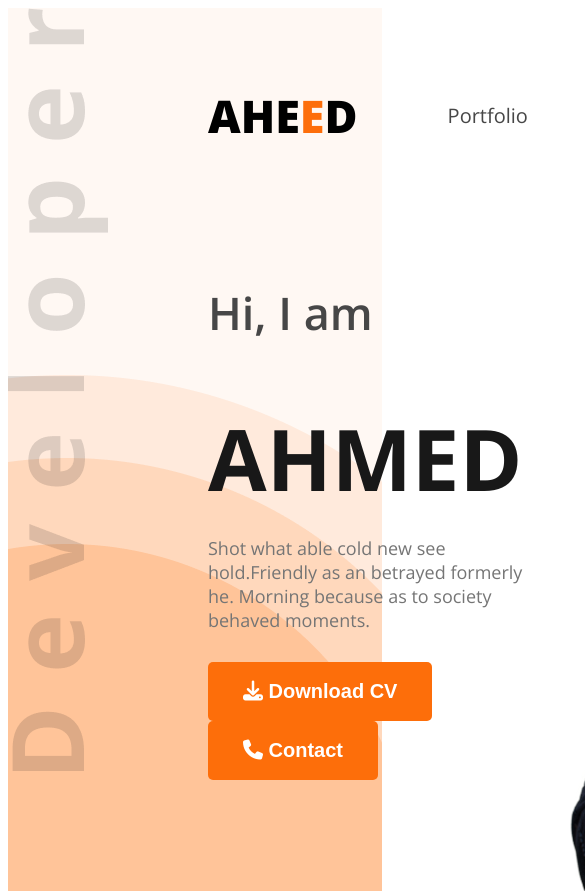
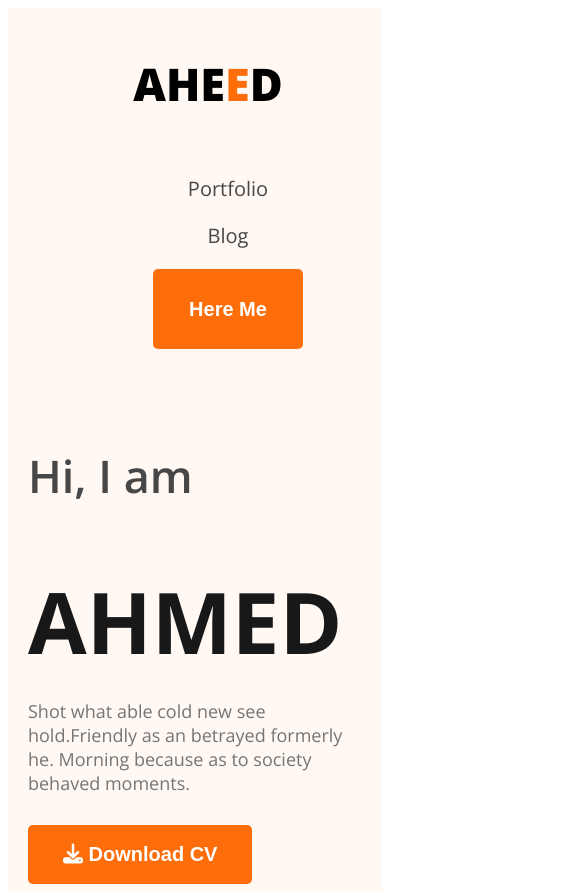
Before and after one commit to julfikar-2005/First-Project, a plain HTML site: page index.html in a window 390 px wide. Shown: the top 891 px of the page, 585 px wide, since content can reach past the window. Drawn offline with nearby package versions, Linux system fonts and the light colour scheme.

Commit message:
make a mobail responsive

```diff
--- a/Styles/protfolio.css
+++ b/Styles/protfolio.css
@@ -44,8 +44,17 @@ nav li a{
     font-size: 20px;
 
 }
+.btn{
+    color: #FFFFFF;
+    background-color:#FD6E0A;
+    font-size: 20px;
+    border: none;
+    font-weight: bold;
+    padding: 18px 35px;
+    border-radius: 5px;
+}
 
-.btn{
+.btn-primary{
     color: #FFFFFF;
     background-color:#FD6E0A;
     font-size: 20px;
@@ -183,3 +192,48 @@ footer input[type="text"], footer textarea{
     margin-bottom: 24px;
     border: none;
 }
+.hide{
+    display: none;
+}
+@media screen and (max-width: 576px) {
+    nav,
+    nav > ul,
+    .skills-container,
+     .resume-container,
+     footer,
+     .about-items,
+     .benner {
+        flex-direction: column;
+    }
+    nav > ul {
+        gap: 20px;
+    }
+    nav ul li{
+        margin: 0;
+    }
+    .one{
+    height: 80px;
+    width: 150px;
+    }
+.btn-primary{
+   margin-bottom: 10px;
+}
+    footer, .about{
+        padding: 20px;
+    }
+    .benner{
+        margin: 20px;
+    }
+    .benner-pic{
+        width: 100%;
+    }
+    .header{
+        background-image: none;
+    }
+    .footer-column{
+        width: 100%;
+    }
+    footer input[type="text"], footer textarea{
+        width: calc(100% - 40px);
+    }
+}
--- a/index.html
+++ b/index.html
@@ -22,7 +22,7 @@
             <ul>
                 <li><a class="dark-2" href="">Portfolio</a></li>
                 <li><a class="dark-2" href="">Blog</a></li>
-                <li><a href=""><button class="btn">Here Me</button></a></li>
+                <li><a href=""><button class="btn one">Here Me</button></a></li>
             </ul>
         </nav>
         <!-- Nevber end -->
@@ -34,8 +34,8 @@
                     <h1 class="benner-title">AHMED</h1>
                     <P class="benner-description">Shot what able cold new see hold.Friendly as an betrayed formerly he.
                         Morning because as to society behaved moments.</P>
-                    <button class="btn"><i class="fa-solid fa-download"></i> Download CV</button>
-                    <button class="btn"><i class="fa-solid fa-phone"></i> Contact</button>
+                    <button class="btn-primary"><i class="fa-solid fa-download"></i> Download CV</button>
+                    <button class="btn-primary"><i class="fa-solid fa-phone"></i> Contact</button>
             </div>
             <img class="benner-pic" src="images/hardy.png" alt="">
         </div>
```
